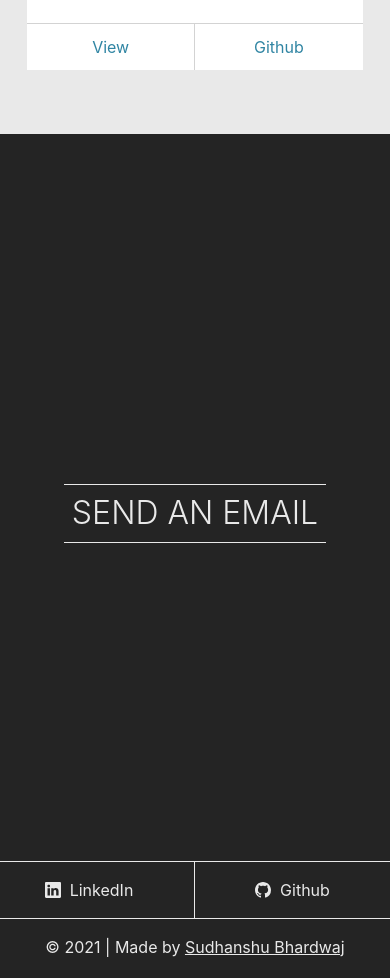
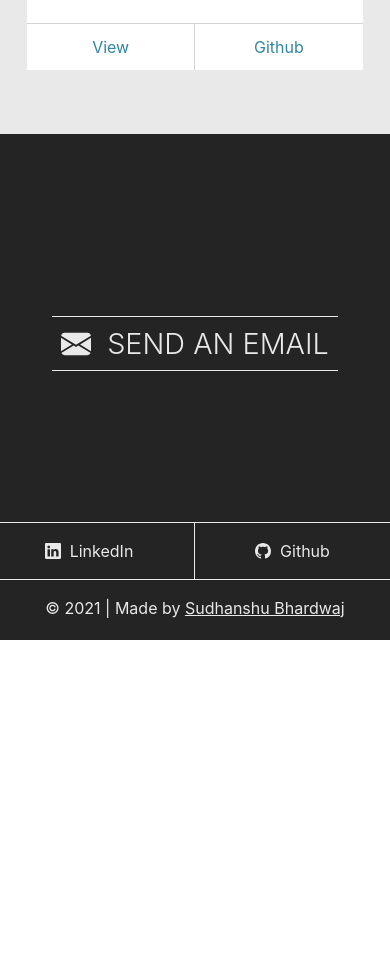
Before and after one commit to Sudhanshu-bh/portfolio, a React (Create React App) app: page / in a window 390 px wide. Shown: the part 1580-2558 px from the top of the page. After the commit the page ends 2220 px from the top, so only its background shows below. Built offline with nearby package versions, Linux system fonts and the light colour scheme.

Commit message:
improved header and footer for small screens

```diff
--- a/src/Footer.css
+++ b/src/Footer.css
@@ -28,6 +28,12 @@
   text-decoration: none;
   border-top: 1px solid rgb(233, 233, 233);
   border-bottom: 1px solid rgb(233, 233, 233);
+  display: flex;
+  align-items: center;
+}
+
+.footer__email svg {
+  margin-right: 1rem;
 }
 
 .footer__email a:hover {
@@ -65,10 +71,15 @@
 }
 
 @media only screen and (max-width: 599px) {
+  .footer {
+    height: 60vh;
+    padding-bottom: 1.3rem;
+  }
+
   .footer .footer__email>* {
-    font-size: 2rem;
+    font-size: 1.8rem;
     left: 0;
-    padding: 0.3rem 0.5rem;
+    padding: 0.3rem 0.6rem;
   }
 
   .footer__info {
@@ -95,6 +106,5 @@
 
   .footer .footer__name {
     text-align: center;
-    margin-bottom: -0.8rem;
   }
 }
--- a/src/Footer.js
+++ b/src/Footer.js
@@ -8,7 +8,20 @@ function Footer() {
       <section className="footer" id="contact">
         <div className="footer__email">
           <Fade right>
-            <a href="mailto:bsudhanshu3@gmail.com">SEND AN EMAIL</a>
+            <a href="mailto:bsudhanshu3@gmail.com">
+              {window.innerWidth > 599 ? (
+                <svg xmlns="http://www.w3.org/2000/svg" width="60" height="60" fill="currentColor" class="bi bi-envelope-fill" viewBox="0 0 16 16">
+                  <path d="M.05 3.555A2 2 0 0 1 2 2h12a2 2 0 0 1 1.95 1.555L8 8.414.05 3.555zM0 4.697v7.104l5.803-3.558L0 4.697zM6.761 8.83l-6.57 4.027A2 2 0 0 0 2 14h12a2 2 0 0 0 1.808-1.144l-6.57-4.027L8 9.586l-1.239-.757zm3.436-.586L16 11.801V4.697l-5.803 3.546z" />
+                </svg>)
+                :
+                (
+                  <svg xmlns="http://www.w3.org/2000/svg" width="30" height="30" fill="currentColor" class="bi bi-envelope-fill" viewBox="0 0 16 16">
+                    <path d="M.05 3.555A2 2 0 0 1 2 2h12a2 2 0 0 1 1.95 1.555L8 8.414.05 3.555zM0 4.697v7.104l5.803-3.558L0 4.697zM6.761 8.83l-6.57 4.027A2 2 0 0 0 2 14h12a2 2 0 0 0 1.808-1.144l-6.57-4.027L8 9.586l-1.239-.757zm3.436-.586L16 11.801V4.697l-5.803 3.546z" />
+                  </svg>
+                )
+              }
+              SEND AN EMAIL
+            </a>
           </Fade>
         </div>
         <div className="footer__info">
--- a/src/Header.css
+++ b/src/Header.css
@@ -2,8 +2,9 @@
 @media screen and (max-width: 599px) {
   .header {
     flex-direction: column;
+    justify-content: center;
     align-items: center;
-    background: rgba(36, 36, 36, 0.98);
+    background: rgb(36, 36, 36);
     color: rgb(233, 233, 233);
     font-size: 2rem;
     padding: 3rem 0;
@@ -30,6 +31,8 @@
     position: fixed;
     top: 0;
     bottom: 0;
+    font-weight: 500;
+    letter-spacing: 1px;
     z-index: 15;
   }
 
--- a/src/Header.js
+++ b/src/Header.js
@@ -77,8 +77,8 @@ function Header() {
         <div onClick={() => scrollto("projects")} className={projectsActive} role="button">Projects</div>
         <div onClick={() => scrollto("contact")} className={contactActive} role="button">Contact</div>
         <div className="header__closeButton" onClick={sidebarOpen}>
-          <svg xmlns="http://www.w3.org/2000/svg" width="16" height="16" fill="currentColor" class="bi bi-x-lg" viewBox="0 0 16 16">
-            <path d="M1.293 1.293a1 1 0 0 1 1.414 0L8 6.586l5.293-5.293a1 1 0 1 1 1.414 1.414L9.414 8l5.293 5.293a1 1 0 0 1-1.414 1.414L8 9.414l-5.293 5.293a1 1 0 0 1-1.414-1.414L6.586 8 1.293 2.707a1 1 0 0 1 0-1.414z" />
+          <svg xmlns="http://www.w3.org/2000/svg" width="25" height="25" fill="currentColor" class="bi bi-x-circle-fill" viewBox="0 0 16 16">
+            <path d="M16 8A8 8 0 1 1 0 8a8 8 0 0 1 16 0zM5.354 4.646a.5.5 0 1 0-.708.708L7.293 8l-2.647 2.646a.5.5 0 0 0 .708.708L8 8.707l2.646 2.647a.5.5 0 0 0 .708-.708L8.707 8l2.647-2.646a.5.5 0 0 0-.708-.708L8 7.293 5.354 4.646z" />
           </svg>
         </div>
       </div>
```
